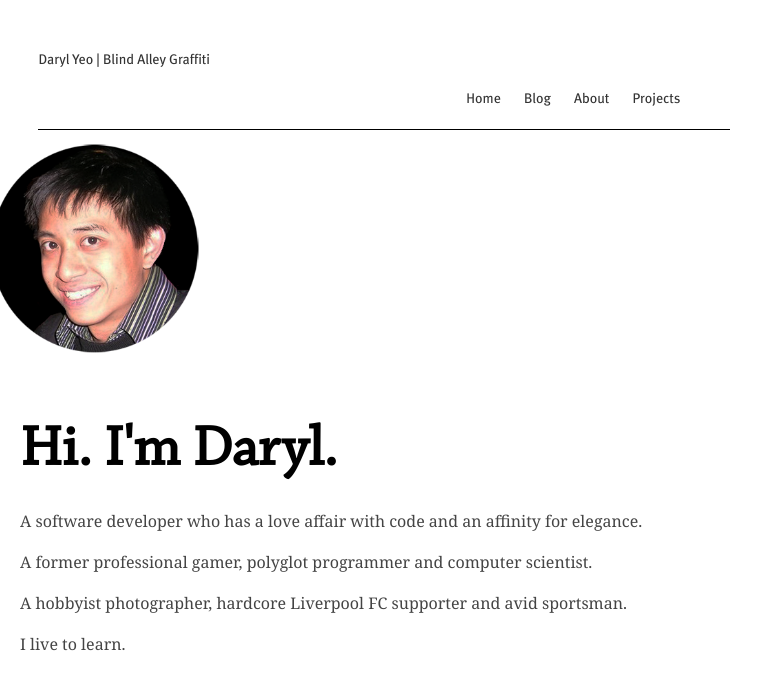
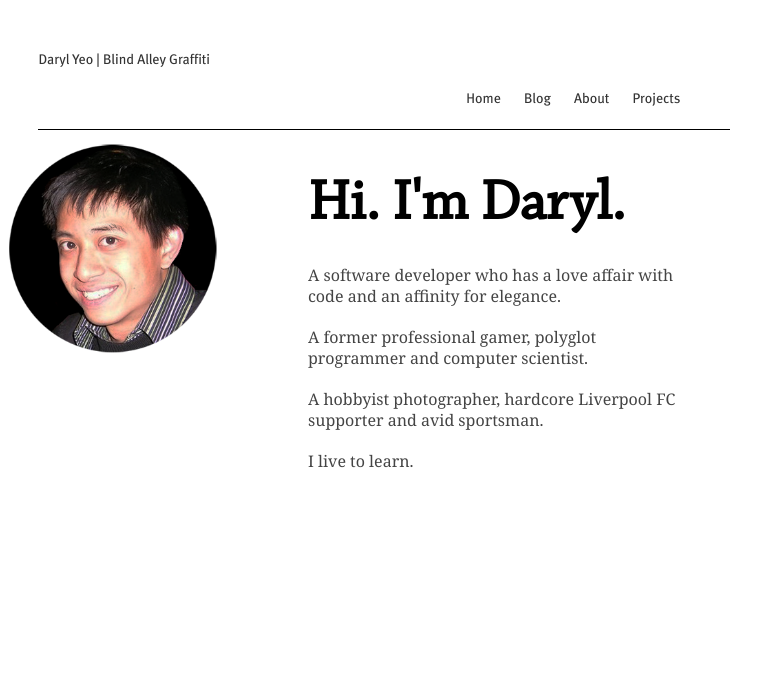
Before and after one commit to aacyun/jianxioy.github.com, a Jekyll site: the page built from index.html, in a window 768 px wide. Shown: the top 690 px of the page. Built offline with Jekyll 4.4.1, drawn with Linux system fonts in a browser that asks for light colours; Markdown is read by kramdown in place of the engine named in the settings.

Commit message:
Fixing mobile.

```diff
--- a/static/css/layout.css
+++ b/static/css/layout.css
@@ -132,9 +132,14 @@ h6 {
 		#nav,
 		#logo-primary,
 		#nav-primary,
-		#avatar,
+		#avatar {
+			width: 90%;
+		}
+		#home-avatar {
+			right: 20px;
+		}
 		#home-content {
-			width: 90%;
+			width: 50%;
 		}
 		#nav-primary ul {
    			position: relative;
```
